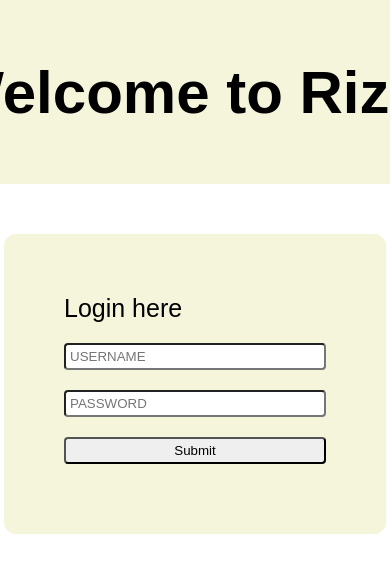
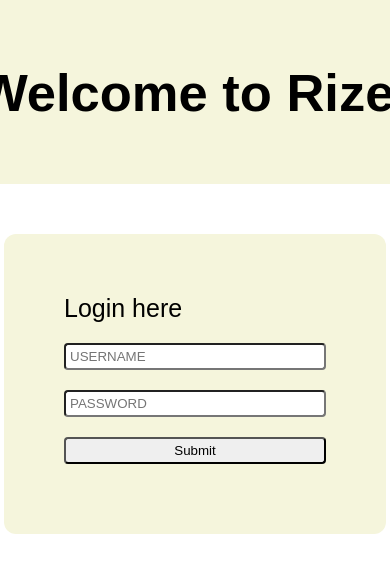
Before and after one commit to ravi-relangi/rize-template, a React (Create React App) app: page / in a window 390 px wide. Shown: the top 572 px of the page. Built offline with nearby package versions, Linux system fonts and the light colour scheme.

Commit message:
[Change] - minor css corrections

```diff
--- a/src/Containers/SideBar/style.css
+++ b/src/Containers/SideBar/style.css
@@ -3,3 +3,10 @@
   font-weight: bold;
   padding: 20px;
 }
+
+@media only screen and (max-width: 768px) {
+  .sidebarContent {
+    font-size: 35px;
+    font-weight: bold;
+  }
+}
```
